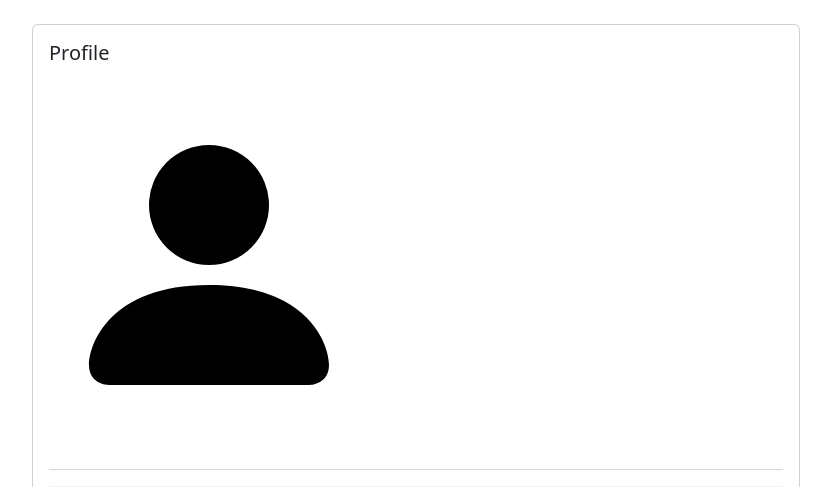
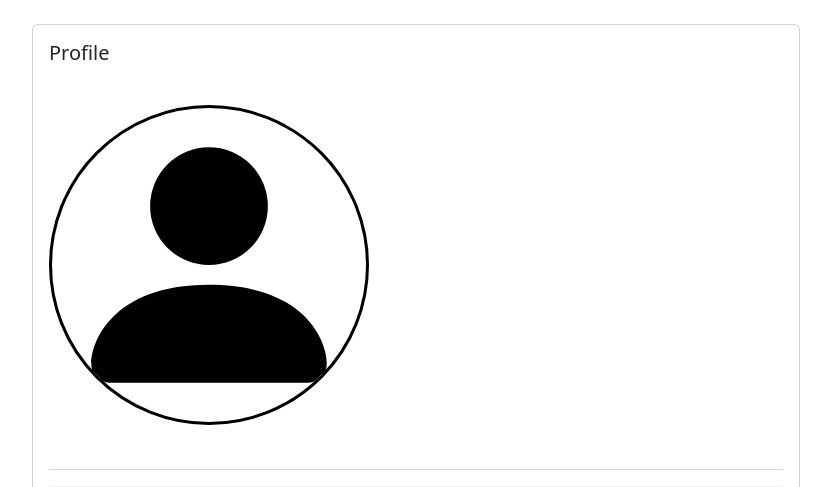
Before and after one commit to asparkswghs/learning-django, a Django app: page /profile/ in a window 1280 px wide. Shown: the part 56-543 px from the top of the page, without its empty margins (224-1055 px from the left). Run offline with Django 4.2, Linux system fonts and the light colour scheme; the visitor is signed in with stand-in values (Sample User, id 1); data that the repository does not hold is empty; parts of the project's set-up code (start-up, migrations or seed data) failed here and were passed over.

Commit message:
fix pfp uploading

```diff
--- a/learning/learnapp/templates/profile.html
+++ b/learning/learnapp/templates/profile.html
@@ -16,7 +16,13 @@
 .profile-picture {
     width: 20rem;
     height: 20rem;
+    object-fit: cover;
+    object-position: 25% 25%;
     align: center;
+    vertical-align: middle;
+    border-radius: 50%;
+    border-style: solid;
+    border-color: black;
     margin-top: 2rem;
     margin-bottom: 2rem;
     margin-right: 4rem;
--- a/learning/learnapp/views.py
+++ b/learning/learnapp/views.py
@@ -1,3 +1,4 @@
+from django.db.models import ImageField
 from django.shortcuts import render, redirect
 from django.contrib import messages
 from django.contrib.auth.forms import AuthenticationForm
@@ -146,10 +147,14 @@ def profile(request):
     }
     if request.method == 'POST':
         form = ProfilePictureForm(request.POST)
+        form.user = request.user
         if form.is_valid():
             submitted = form.save(commit=False)
-            profile_picture.picture = submitted.picture
-            profile_picture.alt = submitted.alt
-            profile_picture.save()
+            image = request.FILES['picture']
+            profile = UserProfilePicture.objects.filter(user=request.user)[0]
+            profile.alt = submitted.alt
+            profile.picture.save(image.name, image)
+            profile.save()
+
             return redirect('/profile/')
     return render(request, 'profile.html', context)
```
